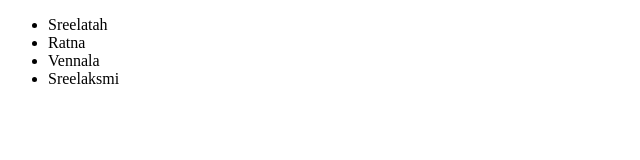
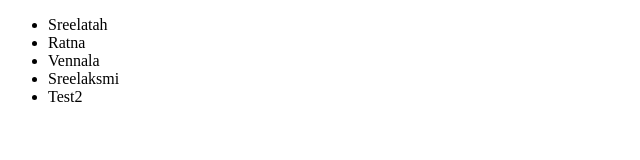
Before and after one commit to gaddesurendrakumar/newGitTest, a plain HTML site: page index2.html in a window 1280 px wide. Shown: the full height of the page, 0-640 px from the left. Drawn offline with Linux system fonts and the light colour scheme.

Commit message:
added new name

```diff
--- a/index2.html
+++ b/index2.html
@@ -11,6 +11,7 @@
 	<li>Ratna</li>
 	<li>Vennala</li>
 	<li>Sreelaksmi</li>
+	<li>Test2</li>
 </ul>
 </body>
 </html>
```
